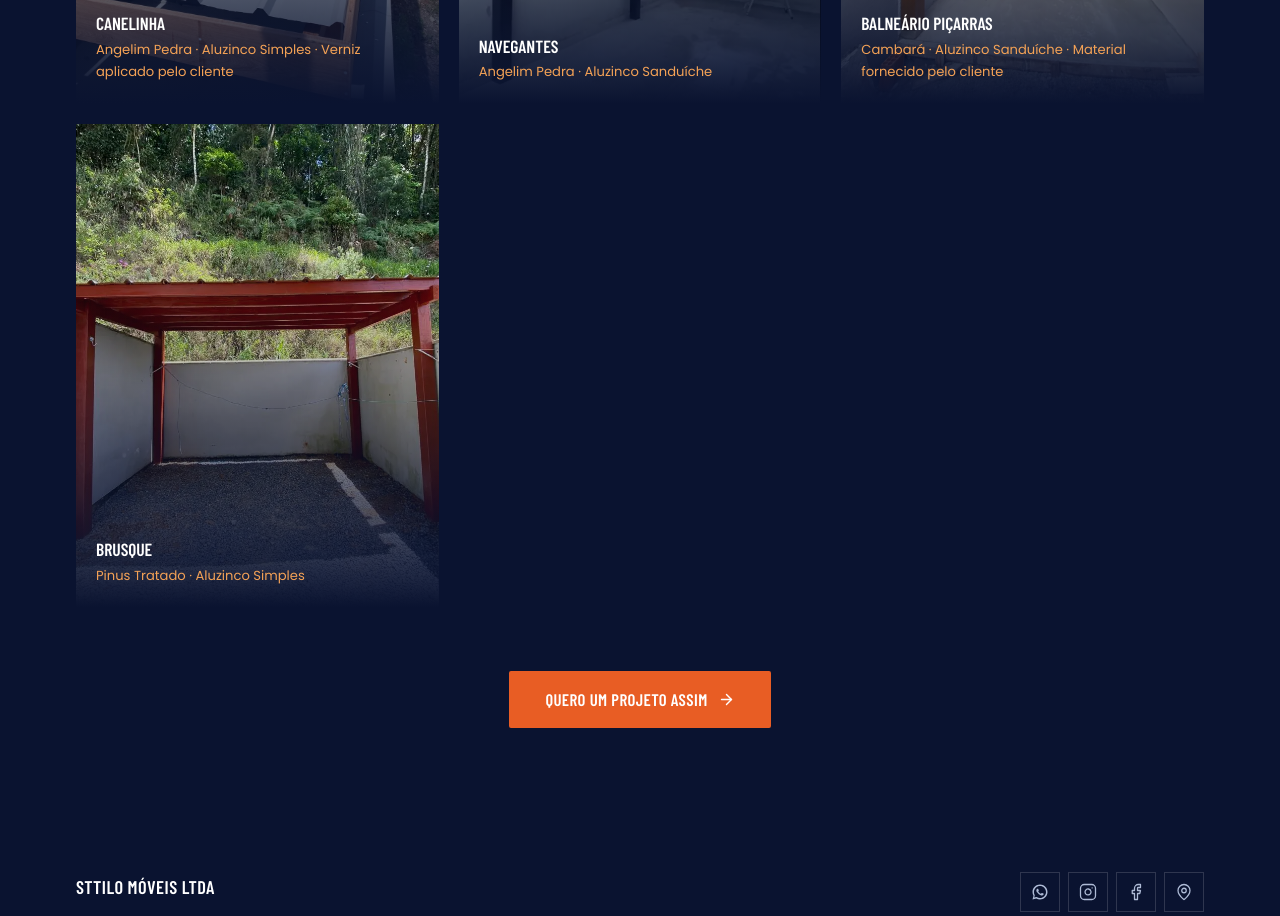
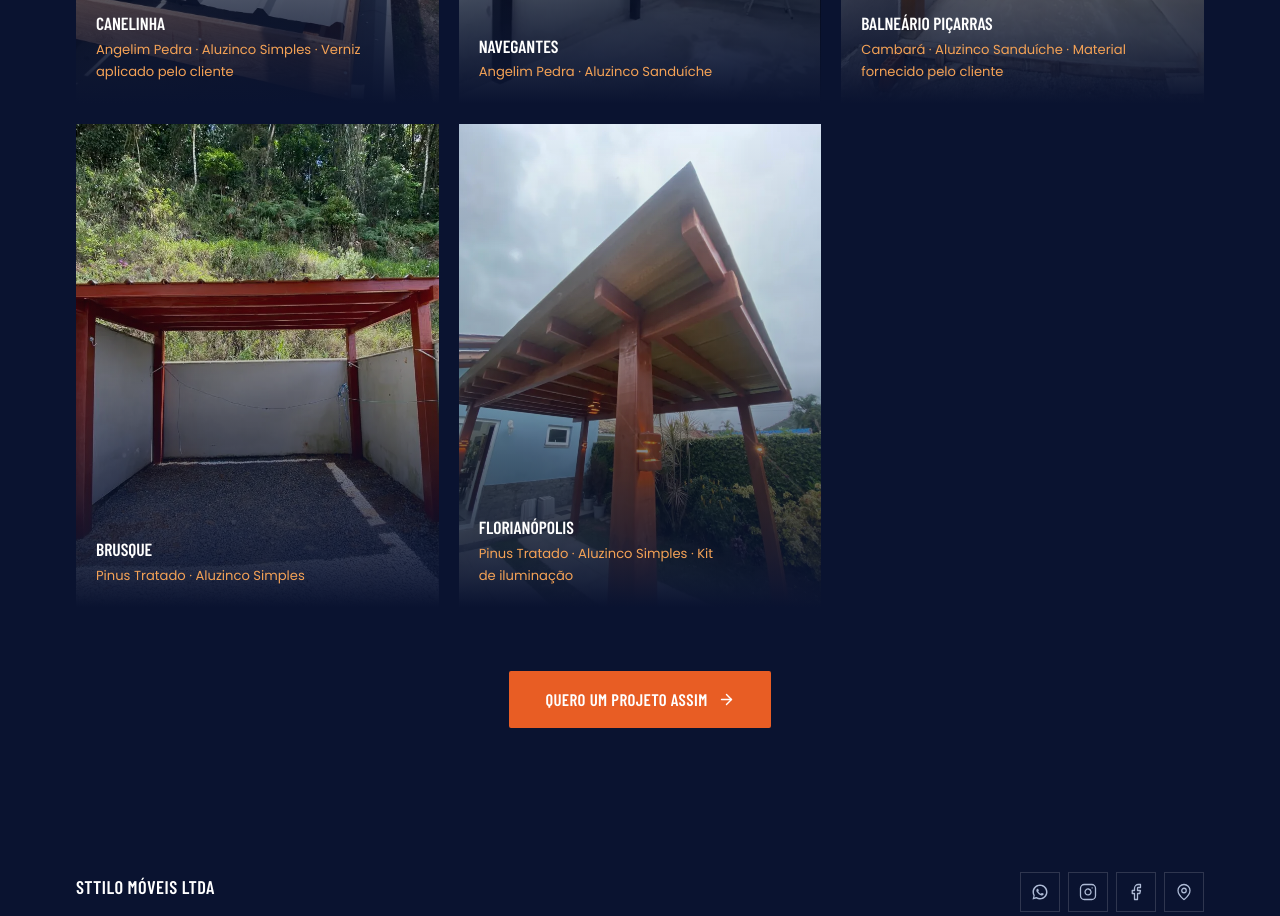
Before and after one commit to fab1obarbosa/pergolados-sttilo-moveis, a React (Vite) app: page /projetos in a window 1280 px wide. Shown: the part 3840-4756 px from the top of the page. Built offline with nearby package versions, Linux system fonts and the light colour scheme.

Commit message:
Adiciona obra de Florianópolis (Pinus Tratado, Aluzinco Simples, kit de iluminação) na galeria
Co-Authored-By: Claude Opus 5.5 <noreply@anthropic.com>

```diff
--- a/src/data/content.ts
+++ b/src/data/content.ts
@@ -118,6 +118,7 @@ export const projetosExtras: Projeto[] = [
   { img: "/img/proj-20.webp", titulo: "Navegantes", legenda: "Angelim Pedra · Aluzinco Sanduíche", cobertura: "sanduiche" },
   { img: "/img/proj-21.webp", titulo: "Balneário Piçarras", legenda: "Cambará · Aluzinco Sanduíche · Material fornecido pelo cliente", cobertura: "sanduiche" },
   { img: "/img/proj-22.webp", titulo: "Brusque", legenda: "Pinus Tratado · Aluzinco Simples", cobertura: "simples" },
+  { img: "/img/proj-23.webp", titulo: "Florianópolis", legenda: "Pinus Tratado · Aluzinco Simples · Kit de iluminação", cobertura: "simples" },
 ];
 
 /** a página de trabalhos mostra tudo */
```
Also changed, not shown: _originais/Novas/Florianópolis - Pinus Tratado - Telha Simples - Iluminação.jpeg (added), public/img/proj-23.webp (added).
